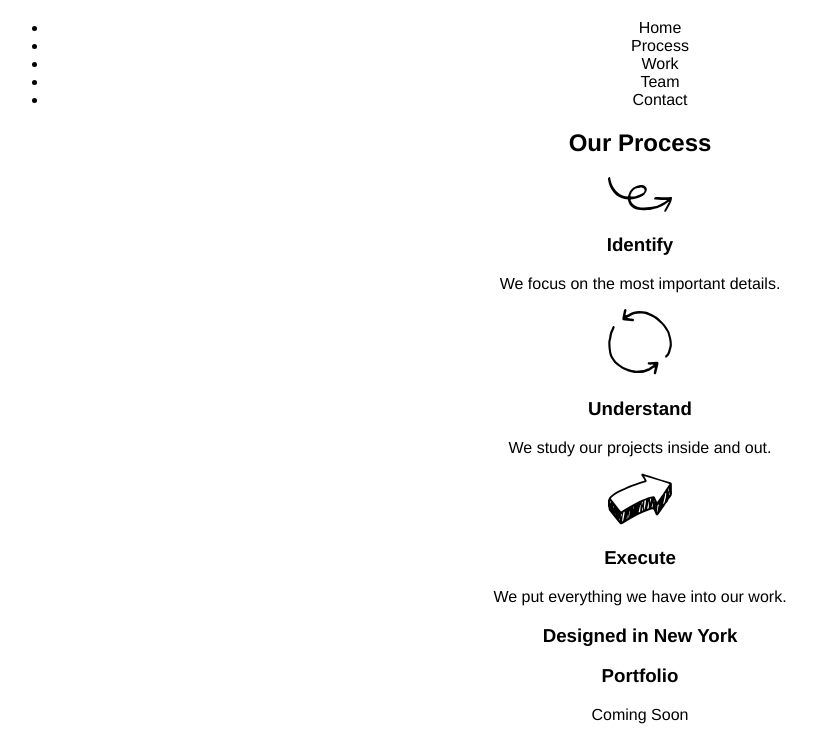
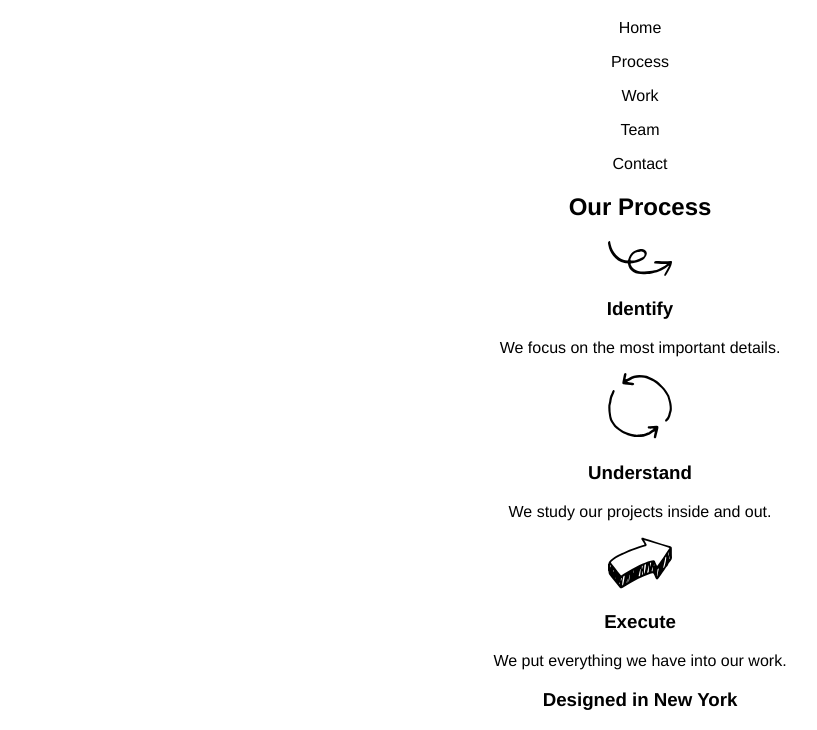
Before and after one commit to chrisw75/broadway, a plain HTML site: page index.html in a window 1280 px wide. Shown: the part 61-791 px from the top of the page, without its empty margins (0-817 px from the left). Drawn offline with Linux system fonts and the light colour scheme.

Commit message:
Remove <ul> and replace with <p>

```diff
--- a/index.html
+++ b/index.html
@@ -9,13 +9,11 @@
   <body>
     <div>
       <h1>Broadway Design</h1>
-        <ul>
-          <li>Home</li>
-          <li>Process</li>
-          <li>Work</li>
-          <li>Team</li>
-          <li>Contact</li>
-        </ul>
+        <p>Home</p>
+        <p>Process</p>
+        <p>Work</p>
+        <p>Team</p>
+        <p>Contact</p>
     </div>
     <div>
       <h2>Our Process</h2>
```
